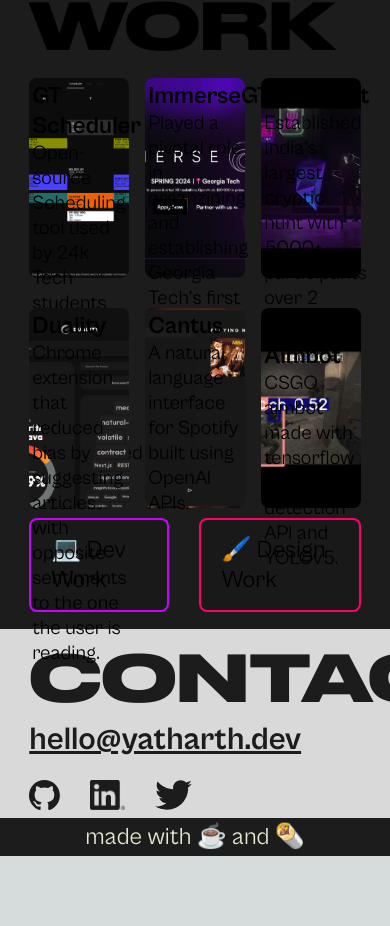
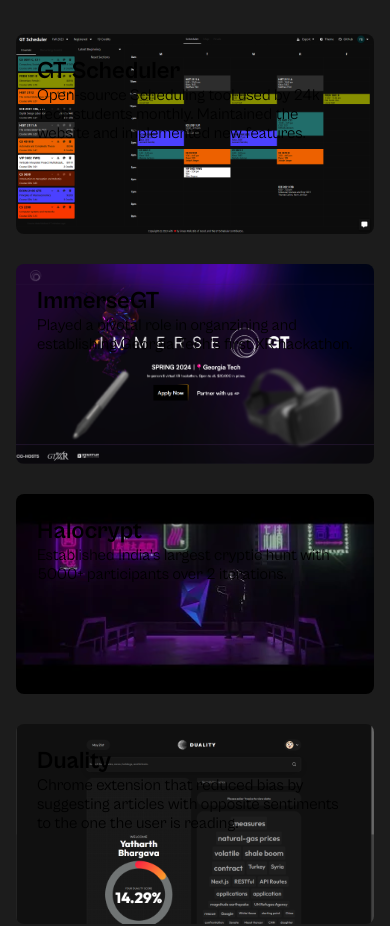
Before and after one commit to yatharth-b/portfolio-2023, a Next.js app: page / in a window 390 px wide. Shown: the part 1385-2311 px from the top of the page. Before the commit the page ends 2241 px from the top, so only its background shows below. Built offline with nearby package versions, Linux system fonts and the light colour scheme; a web font is replaced by a local one.

Commit message:
responsive sections home

```diff
--- a/src/app/components/Contact/Contact.module.css
+++ b/src/app/components/Contact/Contact.module.css
@@ -30,3 +30,34 @@
   height: 100%;
   width: auto;
 }
+
+
+@media screen and (max-width: 1000px) {
+  .contact {
+    padding-top: 6%;
+    padding-bottom: 6%;
+  }
+
+  .ContactHeading {
+    font-size: 54px;
+  }
+}
+
+@media screen and (max-width: 700px) {
+  .ContactHeading {
+    font-size: 36px;
+  }
+
+  .ContactBody {
+    font-size: 20px;
+  }
+
+  .logos {
+    height: 20px;}
+}
+
+@media screen and (max-width: 500px) {
+  .ContactHeading {
+    font-size: 28px;
+  }
+}
--- a/src/app/components/Footer/Footer.module.css
+++ b/src/app/components/Footer/Footer.module.css
@@ -7,3 +7,10 @@
   background: #1C1C1C;
   color: #E9E8D1;
 }
+
+@media screen and (max-width: 800px) {
+  .footer {
+    font-size: 14px;
+    padding: 3%;
+  }
+}
--- a/src/app/components/Work/Work.module.css
+++ b/src/app/components/Work/Work.module.css
@@ -100,3 +100,67 @@
 .pink:hover {
   box-shadow: rgba(255, 0, 107, 1) 0px 8px 36px;
 }
+
+@media screen and (max-width: 1000px) {
+  .CardImage {
+    padding: 6%;
+  }
+
+  .WorkHeading {
+    font-size: 54px;
+  }
+
+  .work {
+    padding-top: 5%;
+    padding-bottom: 5%;
+  }
+
+  .WorkButtons {
+    font-size: 16px;
+    padding-top: 5%;
+  }
+}
+
+@media screen and (max-width: 950px) {
+  .CardContainer {
+    width: 45%;
+  }
+}
+
+@media screen and (max-width: 800px) {
+
+  .CardContainer {
+    width: 100%;
+  }
+}
+
+@media screen and (max-width: 700px) {
+  .WorkHeading {
+    font-size: 36px;
+    padding-bottom: 5%;
+  }
+
+  .work {
+    padding-top: 10%;
+    padding-left: 4%;
+    padding-right: 4%;
+  }
+}
+
+@media screen and (max-width: 500px) {
+  .CardBody {
+    font-size: 16px;
+  }
+
+  .WorkHeading {
+    font-size: 28px;
+  }
+
+  .WorkButtons {
+    padding-left: 12px;
+    padding-right: 12px;
+    padding-top: 8px;
+    padding-bottom: 8px;
+    font-size: 12px;
+  }
+}
```
